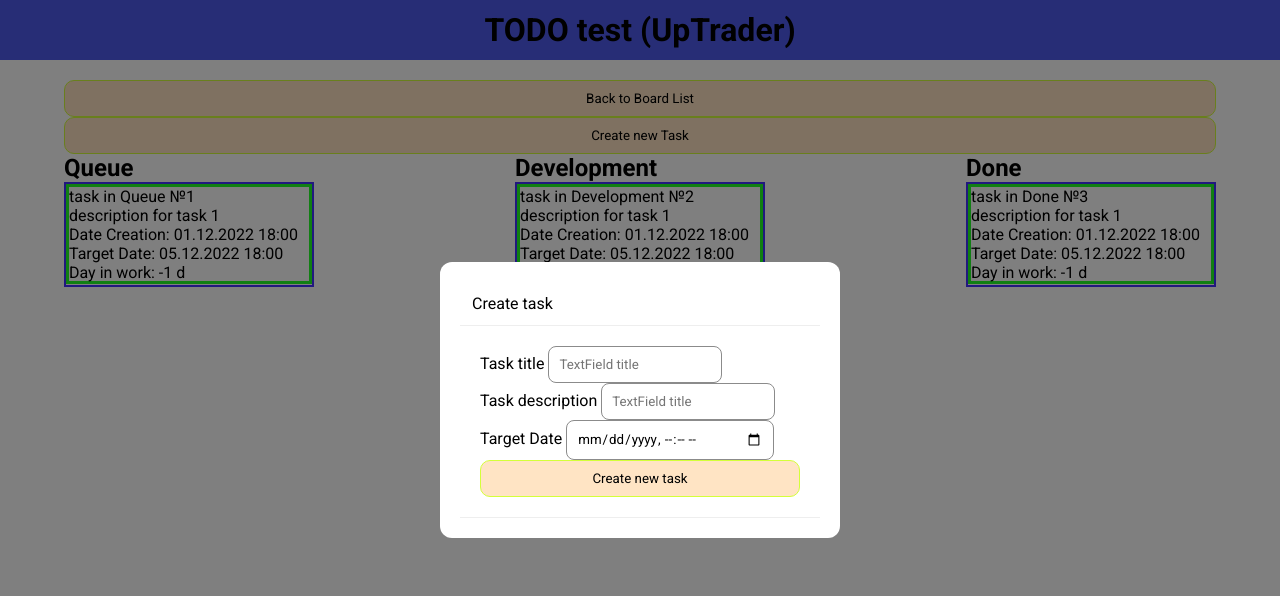
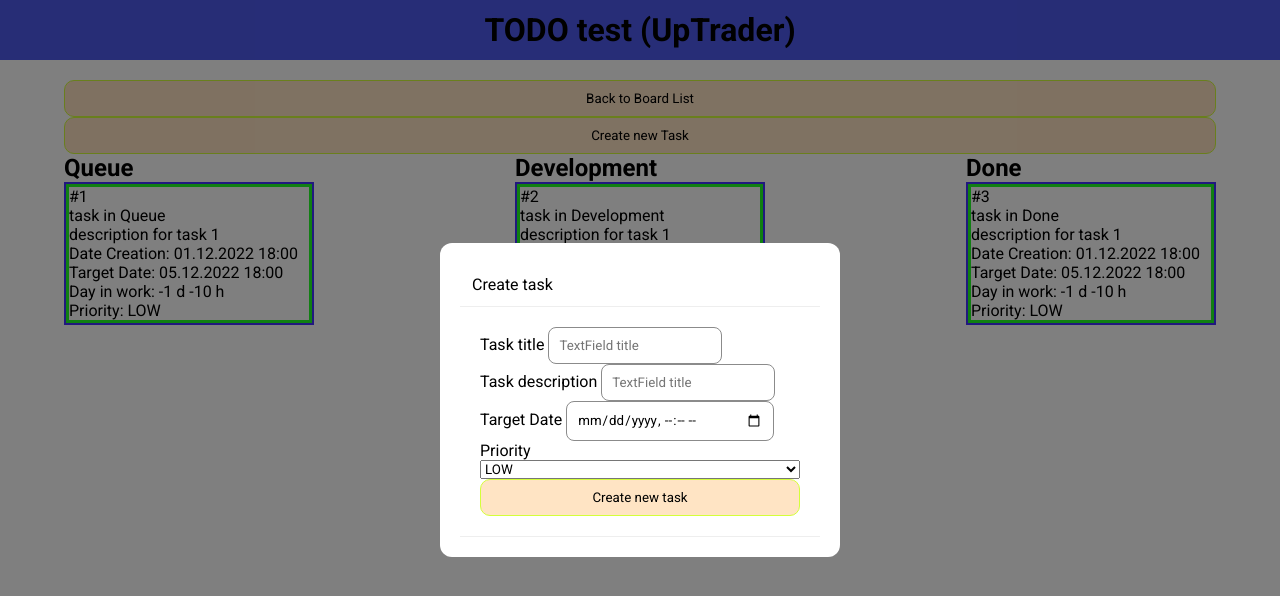
Before and after one commit to zhuraveln/kanban-board, a React (Create React App) app: page /board/lb57o0r4dnc2apyt1qe in a window 1280 px wide. Both pictures are taken after a click on the button "Create new Task". Shown: the top 596 px of the page. Built offline with nearby package versions, Linux system fonts and the light colour scheme.

Commit message:
Create custom UI component Select, add priority for Task

```diff
--- a/src/components/Board/TaskCard/TaskCard.module.scss
+++ b/src/components/Board/TaskCard/TaskCard.module.scss
@@ -1,7 +1,7 @@
 .root {
   display: flex;
   flex-direction: column;
-  height: 100px;
+  min-height: 100px;
   border: 3px solid rgb(34, 255, 38);
   cursor: pointer;
 }
--- a/src/components/Board/TaskCard/TaskCard.tsx
+++ b/src/components/Board/TaskCard/TaskCard.tsx
@@ -8,8 +8,22 @@ import classes from './TaskCard.module.scss'
 
 export const TaskCard: React.FC<ITaskCardProps> = props => {
   // Destructuring props
-  const { index, id, number, title, description, dateCreation, targetDate } =
-    props
+  const {
+    index,
+    id,
+    number,
+    title,
+    description,
+    dateCreation,
+    targetDate,
+    priority
+  } = props
+
+  // Calculation days and hours in work
+  const daysInWork = dayjs().diff(dateCreation, 'day')
+  const hoursInWork = dayjs().diff(dateCreation, 'hour')
+  const timeInWork = `${daysInWork} d ${hoursInWork - daysInWork * 24} h`
+
   return (
     <Draggable draggableId={id} index={index}>
       {provided => (
@@ -19,15 +33,15 @@ export const TaskCard: React.FC<ITaskCardProps> = props => {
           {...provided.draggableProps}
           {...provided.dragHandleProps}
         >
-          <div className={classes.title}>
-            {title} №{number}
-          </div>
+          <div className={classes.title}>#{number}</div>
+          <div className={classes.title}>{title}</div>
           <div className={classes.decription}>{description}</div>
           <div>
             Date Creation: {dayjs(dateCreation).format('DD.MM.YYYY H:mm')}
           </div>
           <div>Target Date: {dayjs(targetDate).format('DD.MM.YYYY H:mm')}</div>
-          <div>Day in work: {dayjs().diff(dateCreation, 'day')} d </div>
+          <div>Day in work: {timeInWork}</div>
+          <div>Priority: {priority}</div>
         </div>
       )}
     </Draggable>
--- a/src/components/Forms/FormCreateBoard/newBoard.ts
+++ b/src/components/Forms/FormCreateBoard/newBoard.ts
@@ -2,7 +2,7 @@ import dayjs from 'dayjs'
 
 import { uniqId } from '../../../utils/uniqId'
 
-import { ColumnItem, CreateBoardFormFields } from './types'
+import { ColumnItem, CreateBoardFormFields, PriorityTypes } from './types'
 
 export class Board {
   readonly id: string = uniqId()
@@ -19,7 +19,8 @@ export class Board {
           title: 'task 1',
           description: 'description for task',
           dateCreation: dayjs('01/12/2022 18:00'),
-          targetDate: dayjs('05/12/2022 18:00')
+          targetDate: dayjs('05/12/2022 18:00'),
+          priority: PriorityTypes.LOW
         }
       ]
     },
@@ -33,7 +34,8 @@ export class Board {
           title: 'task 2',
           description: 'description for task',
           dateCreation: dayjs('01/12/2022 18:00'),
-          targetDate: dayjs('05/12/2022 18:00')
+          targetDate: dayjs('05/12/2022 18:00'),
+          priority: PriorityTypes.LOW
         }
       ]
     },
@@ -47,7 +49,8 @@ export class Board {
           title: 'task 3',
           description: 'description for task',
           dateCreation: dayjs('01/12/2022 18:00'),
-          targetDate: dayjs('05/12/2022 18:00')
+          targetDate: dayjs('05/12/2022 18:00'),
+          priority: PriorityTypes.LOW
         }
       ]
     }
--- a/src/components/Forms/FormCreateBoard/types.ts
+++ b/src/components/Forms/FormCreateBoard/types.ts
@@ -34,4 +34,12 @@ export type TaskItem = {
   description: string
   dateCreation: Dayjs
   targetDate: Dayjs
+  priority: PriorityTypes
 }
+
+// Priority Types
+export enum PriorityTypes {
+  LOW = 'LOW',
+  MEDIUM = 'MEDIUM',
+  HIGH = 'HIGH'
+}
--- a/src/components/Forms/FormCreateTask/FormCreateTask.tsx
+++ b/src/components/Forms/FormCreateTask/FormCreateTask.tsx
@@ -12,10 +12,12 @@ import { createNewTask } from '../../../redux/actions'
 import { Button } from '../../UI/Button/Button'
 import { Form } from '../../UI/Form/Form'
 import { TextField } from '../../UI/InputTextField/TextField'
+import { Select } from '../../UI/Select/Select'
 
 import { CreateTaskFormFields, IFormCreateTaskProps } from './types'
+import { PriorityTypes, TaskItem } from '../FormCreateBoard/types'
+
 import { Task } from './newTask'
-import { TaskItem } from '../FormCreateBoard/types'
 
 export const FormCreateTask: React.FC<IFormCreateTaskProps> = ({
   setModalActive
@@ -27,7 +29,8 @@ export const FormCreateTask: React.FC<IFormCreateTaskProps> = ({
   const [values, handleChange, handleSubmit] = useFormData({
     title: '',
     description: '',
-    targetDate: dayjs('01.01.2023 09:00')
+    targetDate: dayjs('01.01.2023 09:00'),
+    priority: PriorityTypes.LOW
   })
 
   // Handler for submit form
@@ -70,6 +73,14 @@ export const FormCreateTask: React.FC<IFormCreateTaskProps> = ({
         label={'Target Date '}
       />
 
+      {/* Select for choice priority for task */}
+      <Select
+        handleChange={handleChange}
+        name='priority'
+        options={PriorityTypes}
+        label={'Priority'}
+      />
+
       {/* Button for create new Task */}
       <Button type={'submit'}>Create new task</Button>
     </Form>
--- a/src/components/Forms/FormCreateTask/newTask.ts
+++ b/src/components/Forms/FormCreateTask/newTask.ts
@@ -1,6 +1,7 @@
 import dayjs, { Dayjs } from 'dayjs'
 
 import { uniqId } from '../../../utils/uniqId'
+import { PriorityTypes } from '../FormCreateBoard/types'
 
 import { CreateTaskFormFields } from './types'
 
@@ -11,11 +12,13 @@ export class Task {
   public description: string
   readonly dateCreation: Dayjs = dayjs()
   public targetDate: Dayjs
+  public priority: PriorityTypes
 
   constructor(data: CreateTaskFormFields, number: number) {
     this.number = number + 1
     this.title = data.title
     this.description = data.description
     this.targetDate = data.targetDate
+    this.priority = data.priority
   }
 }
--- a/src/components/Forms/FormCreateTask/types.ts
+++ b/src/components/Forms/FormCreateTask/types.ts
@@ -1,5 +1,6 @@
 import { Dayjs } from 'dayjs'
 import { Dispatch, SetStateAction } from 'react'
+import { PriorityTypes } from '../FormCreateBoard/types'
 
 // Interface for Modal FC
 export interface IFormCreateTaskProps {
@@ -11,4 +12,5 @@ export type CreateTaskFormFields = {
   title: string
   description: string
   targetDate: Dayjs
+  priority: PriorityTypes
 }
--- /dev/null
+++ b/src/components/UI/Select/Select.tsx
@@ -0,0 +1,30 @@
+import React from 'react'
+import { ISelectProps } from './types'
+
+export const Select: React.FC<ISelectProps> = ({
+  options,
+  label,
+  handleChange,
+  ...props
+}) => {
+  // Transformation options values to Array
+  const optionsValues: String[] = Object.values(options)
+
+  const [selectedValue, setSelectedValue] = React.useState('')
+
+  const onChangeHandler = (event: React.ChangeEvent<HTMLSelectElement>) => {
+    handleChange(event)
+    setSelectedValue(event.target.value)
+  }
+
+  return (
+    <>
+      <p>{label}</p>
+      <select {...props} onChange={event => onChangeHandler(event)}>
+        {optionsValues.map((option, index) => (
+          <option key={index}>{option}</option>
+        ))}
+      </select>
+    </>
+  )
+}
--- /dev/null
+++ b/src/components/UI/Select/types.ts
@@ -0,0 +1,11 @@
+// Interface for Select FC
+export interface ISelectProps
+  extends React.SelectHTMLAttributes<HTMLSelectElement> {
+  props?: React.DetailedHTMLProps<
+    React.SelectHTMLAttributes<HTMLSelectElement>,
+    HTMLSelectElement
+  >
+  options: Object
+  label?: string
+  handleChange?: any
+}
--- a/src/redux/test.js
+++ b/src/redux/test.ts
@@ -1,4 +1,5 @@
 import dayjs from 'dayjs'
+import { PriorityTypes } from '../components/Forms/FormCreateBoard/types'
 
 export const testBoard = [
   {
@@ -16,7 +17,8 @@ export const testBoard = [
             title: 'task in Queue',
             description: 'description for task 1',
             dateCreation: dayjs('12.01.2022 18:00', 'DD.MM.YYYY H:mm'),
-            targetDate: dayjs('12.05.2022 18:00', 'DD.MM.YYYY H:mm')
+            targetDate: dayjs('12.05.2022 18:00', 'DD.MM.YYYY H:mm'),
+            priority: PriorityTypes.LOW
           }
         ]
       },
@@ -30,7 +32,8 @@ export const testBoard = [
             number: 2,
             description: 'description for task 1',
             dateCreation: dayjs('12.01.2022 18:00', 'DD.MM.YYYY H:mm'),
-            targetDate: dayjs('12.05.2022 18:00', 'DD.MM.YYYY H:mm')
+            targetDate: dayjs('12.05.2022 18:00', 'DD.MM.YYYY H:mm'),
+            priority: PriorityTypes.LOW
           }
         ]
       },
@@ -44,7 +47,8 @@ export const testBoard = [
             title: 'task in Done',
             description: 'description for task 1',
             dateCreation: dayjs('12.01.2022 18:00', 'DD.MM.YYYY H:mm'),
-            targetDate: dayjs('12.05.2022 18:00', 'DD.MM.YYYY H:mm')
+            targetDate: dayjs('12.05.2022 18:00', 'DD.MM.YYYY H:mm'),
+            priority: PriorityTypes.LOW
           }
         ]
       }
```
Also changed, not shown: src/components/UI/InputTextField/types.ts (+5 -5 lines).
